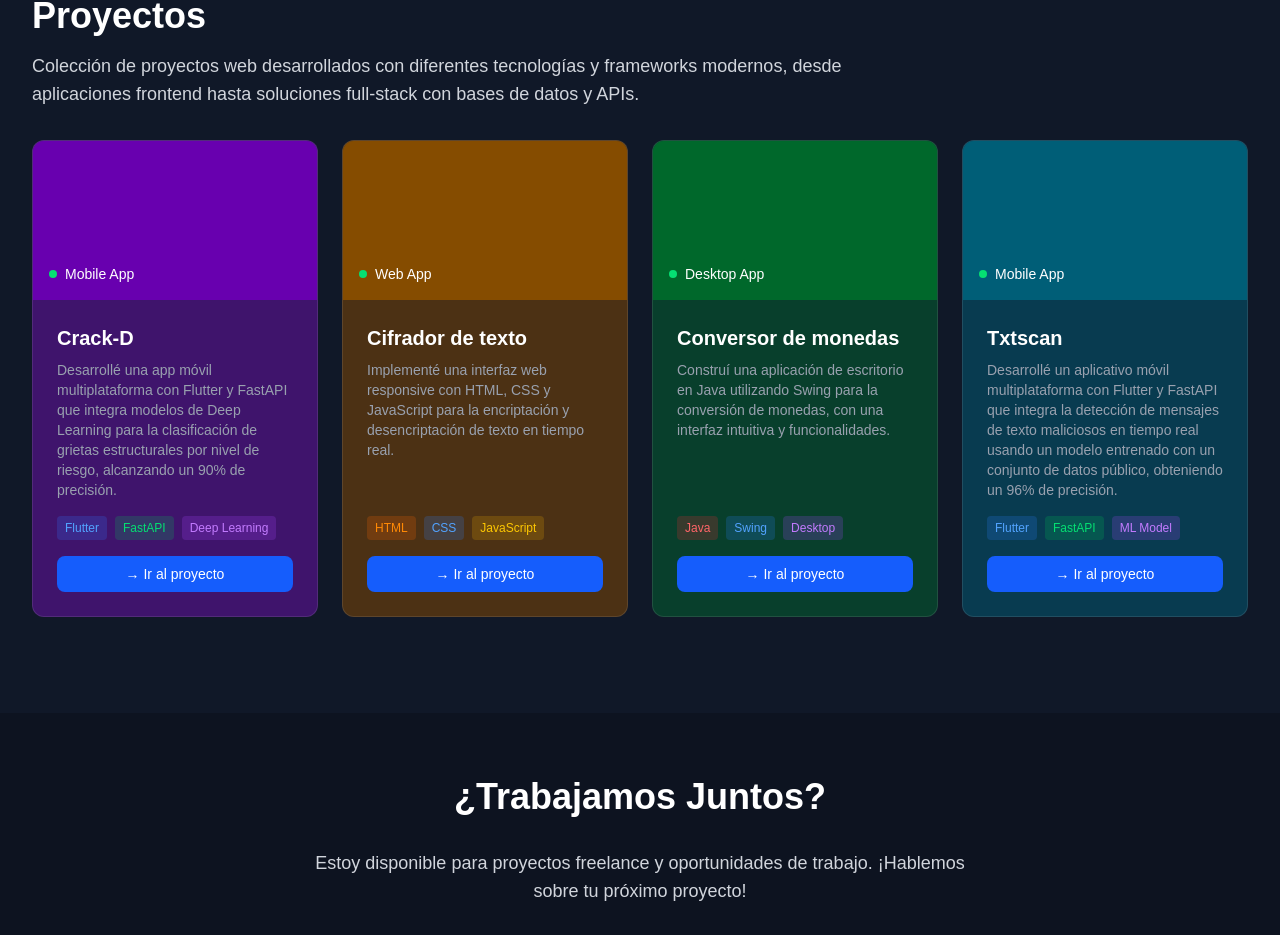
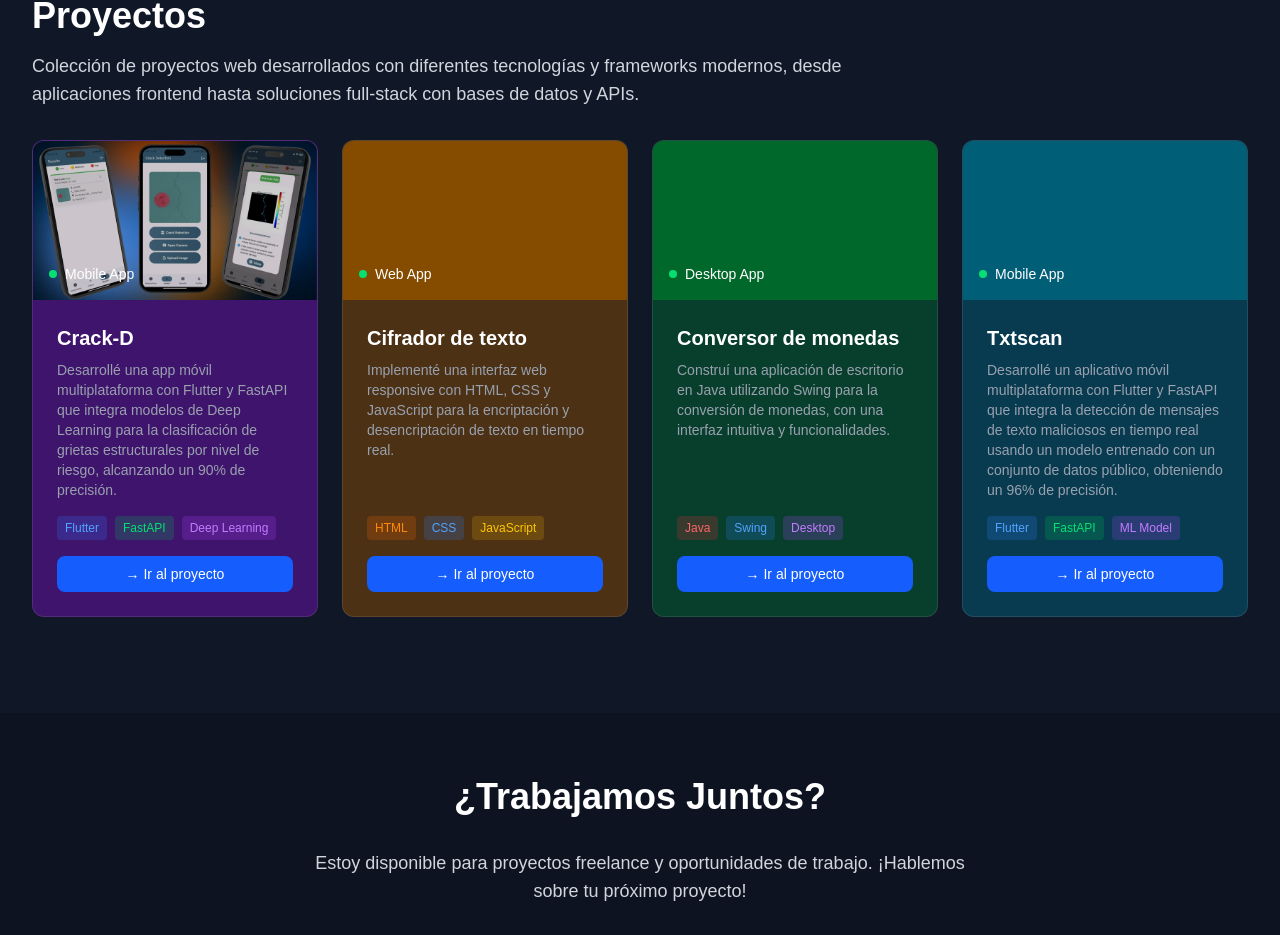
Before and after one commit to josmeldev/portafolioweb, a Next.js app: page / in a window 1280 px wide. Shown: the part 2490-3425 px from the top of the page. Built offline with nearby package versions, Linux system fonts and the light colour scheme.

Commit message:
Add image for Crack-D project in portfolio section

```diff
--- a/src/app/page.tsx
+++ b/src/app/page.tsx
@@ -504,7 +504,12 @@ export default function Home() {
           <div className="flex flex-wrap justify-center gap-6 mb-8">
             {/* Proyecto 1 - Crack-D */}
             <div className="group relative bg-purple-800/50 rounded-xl overflow-hidden border border-white/10 hover:border-white/20 transition-all duration-300 w-full sm:w-[calc(50%-12px)] lg:w-[calc(33.333%-16px)] xl:w-[calc(25%-18px)] max-w-sm flex flex-col min-h-[28rem]">
-              <div className="aspect-video bg-purple-700 relative overflow-hidden">
+              <div className="aspect-video relative overflow-hidden">
+                <img
+                  src="/crack-d-portafolio.webp"
+                  alt="Crack-D - App de clasificación de grietas con Deep Learning"
+                  className="w-full h-full object-cover"
+                />
                 <div className="absolute inset-0 bg-black/20"></div>
                 <div className="absolute bottom-4 left-4 right-4">
                   <div className="flex items-center gap-2 text-white text-sm">
```
Also changed, not shown: public/crack-d-portafolio.webp (added).
